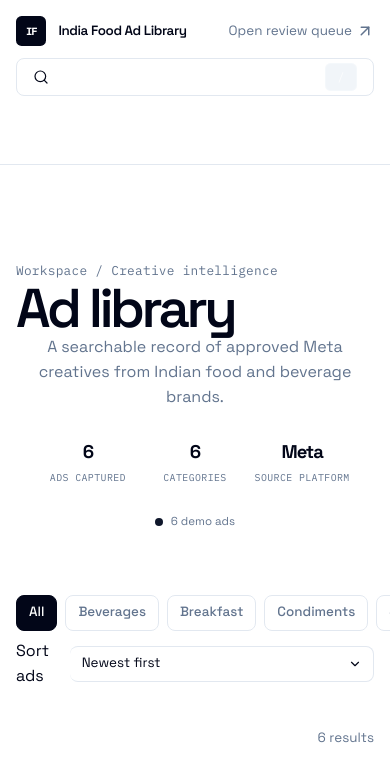
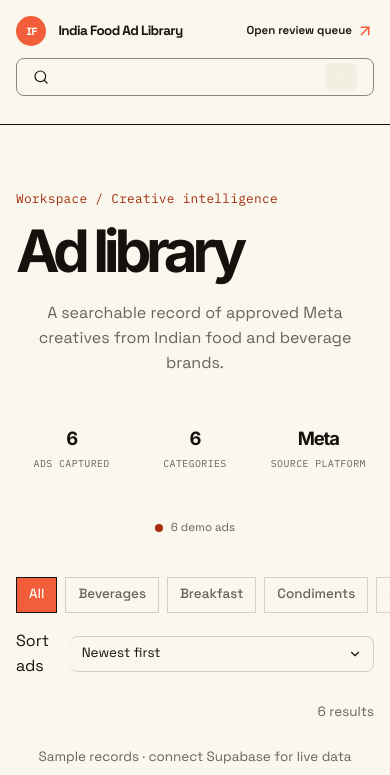
Before and after one commit to akhilkannur/india-food-ad-library, a Next.js app: page / in a window 390 px wide. Shown: the top 775 px of the page. Built offline with nearby package versions, Linux system fonts and the light colour scheme; no server answers.

Commit message:
Refine library UI and hide unavailable creatives

```diff
--- a/src/app/globals.css
+++ b/src/app/globals.css
@@ -944,6 +944,90 @@
   }
 }
 
+/* Hallmark · redesign: curated directory · DNA from 1000.tools
+ * Dense index rhythm, warm paper, black type, one orange-red accent, no card effects.
+ * pre-emit critique: P5 H5 E4 S5 R5 V5 · contrast: pass · mobile: pass
+ */
+body { background: var(--color-paper); }
+
+.gallery-header {
+  min-height: 4rem;
+  grid-template-columns: auto minmax(12rem, 1fr) auto;
+  gap: var(--space-lg);
+  border-block-end: var(--rule-thin) solid var(--color-ink);
+}
+
+.gallery-brand { font-size: var(--text-sm); font-weight: 700; letter-spacing: -0.045em; }
+.gallery-brand__mark { border-radius: 50%; background: var(--color-accent); color: var(--color-accent-ink); }
+.gallery-admin { color: var(--color-ink); font-size: var(--text-xs); font-weight: 600; }
+.gallery-admin svg { color: var(--color-accent); }
+
+.gallery-header .header-search {
+  width: min(100%, 24rem);
+  height: 2.35rem;
+  border: var(--rule-thin) solid var(--color-rule-strong);
+  border-radius: var(--radius-xs);
+  background: var(--color-paper);
+}
+
+.library-hero {
+  grid-template-columns: minmax(0, 1fr) minmax(14rem, 0.42fr);
+  gap: var(--space-2xl);
+  padding-block: clamp(3.5rem, 8vw, 7rem) var(--space-xl);
+}
+
+.library-hero .eyebrow { margin-block-end: var(--space-md); color: var(--color-accent-deep); }
+.library-hero .page-intro__heading {
+  max-width: 12ch;
+  font-size: clamp(3rem, 6vw, 6.4rem);
+  font-weight: 700;
+  line-height: 0.9;
+  letter-spacing: -0.09em;
+}
+.library-hero .page-intro__description { max-width: 34rem; margin-block-start: var(--space-lg); color: var(--color-muted); font-size: var(--text-base); }
+.library-hero__stats { min-width: 0; align-self: end; border-block-start-color: var(--color-ink); }
+.library-hero__stats div { padding-block: var(--space-sm); }
+.library-hero__stats strong { font-size: var(--text-lg); }
+
+.filter-band { margin-block-end: 0; border-block-color: var(--color-ink); background: var(--color-paper); }
+.filter-band__inner { gap: var(--space-md); }
+.filter-label { color: var(--color-ink); }
+.filter-chip { border: 0; border-radius: 0; color: var(--color-muted); }
+.filter-chip[aria-pressed="true"] { background: var(--color-accent); color: var(--color-accent-ink); }
+.sort-select { border-inline-start-color: var(--color-rule-strong); border-radius: 0; }
+
+.workspace-results { padding-block: var(--space-lg) var(--space-sm); }
+.result-line__title { font-size: var(--text-sm); font-weight: 700; text-transform: uppercase; letter-spacing: 0.06em; }
+
+.ad-grid { padding-block-end: var(--space-3xl); }
+.ad-library-grid { gap: var(--space-xl) var(--space-md); }
+.ad-library-grid .gallery-item { border-radius: 0; }
+.ad-library-grid .gallery-item .creative { border-color: var(--color-rule-strong); border-radius: 0; background: var(--color-paper-2); }
+.ad-library-grid .gallery-item__caption { gap: var(--space-2xs); padding-block: var(--space-sm) 0; }
+.ad-library-grid .gallery-item__caption strong { font-size: var(--text-sm); font-weight: 700; }
+.ad-library-grid .gallery-item__caption small { color: var(--color-muted); font-size: .62rem; }
+.ad-library-grid .gallery-item:hover { transform: none; }
+.ad-library-grid .gallery-item:hover .creative,
+.ad-library-grid .gallery-item:focus-visible .creative { border-color: var(--color-accent); box-shadow: none; }
+
+.site-footer.shell { margin-block-start: var(--space-xl); padding-block: var(--space-lg); border-block-start-color: var(--color-ink); }
+
+@media (max-width: 59.999rem) {
+  .library-hero { grid-template-columns: 1fr; gap: var(--space-xl); }
+  .library-hero__stats { width: min(100%, 32rem); }
+}
+
+@media (max-width: 39.999rem) {
+  .gallery-header { grid-template-columns: 1fr auto; padding-block: var(--space-md); }
+  .gallery-header .header-search { grid-column: 1 / -1; grid-row: 2; width: 100%; }
+  .library-hero { padding-block: var(--space-2xl) var(--space-xl); }
+  .library-hero .page-intro__heading { font-size: clamp(3.2rem, 15vw, 5rem); }
+  .filter-band__inner { align-items: stretch; }
+  .filter-scroll { order: 2; }
+  .sort-control { order: 3; }
+  .sort-select { width: 100%; border-block-start: var(--rule-thin) solid var(--color-rule); border-inline-start: 0; }
+}
+
 /* Dub-style workspace pass: a quiet product shell with dense, inspectable content. */
 /* Deployment trigger: 2026-08-24 */
 .gallery-header {
@@ -1369,3 +1453,56 @@
   .ad-card__date { font-size: var(--text-xs); }
   .ad-card__open { display: none; }
 }
+
+/* Hallmark · final directory pass · studied from 1000.tools
+ * Warm paper, dense index rhythm, flat media tiles, restrained interaction.
+ * pre-emit critique: P5 H5 E4 S5 R5 V5 · contrast: pass · mobile: pass
+ */
+body { background: var(--color-paper); }
+.gallery-header { grid-template-columns: auto minmax(12rem, 1fr) auto; border-block-end-color: var(--color-ink); }
+.gallery-brand { font-weight: 700; letter-spacing: -0.045em; }
+.gallery-brand__mark { border-radius: 50%; background: var(--color-accent); color: var(--color-accent-ink); }
+.gallery-admin { color: var(--color-ink); font-size: var(--text-xs); font-weight: 600; }
+.gallery-admin svg { color: var(--color-accent); }
+.gallery-header .header-search { width: min(100%, 24rem); border-color: var(--color-rule-strong); background: var(--color-paper); }
+.library-hero { grid-template-columns: minmax(0, 1fr) minmax(14rem, 0.42fr); gap: var(--space-2xl); padding-block: clamp(3.5rem, 8vw, 7rem) var(--space-xl); }
+.library-hero .eyebrow { margin-block-end: var(--space-md); color: var(--color-accent-deep); }
+.library-hero .page-intro__heading { max-width: 12ch; font-size: clamp(3rem, 6vw, 6.4rem); font-weight: 700; line-height: 0.9; letter-spacing: -0.09em; }
+.library-hero .page-intro__description { max-width: 34rem; margin-block-start: var(--space-lg); font-size: var(--text-base); }
+.library-hero__stats { min-width: 0; align-self: end; border-block-start-color: var(--color-ink); }
+.library-hero__stats div { padding-block: var(--space-sm); }
+.library-hero__stats strong { font-size: var(--text-lg); }
+.filter-band { margin-block-end: 0; border-block-color: var(--color-ink); background: var(--color-paper); }
+.filter-band__inner { gap: var(--space-md); }
+.filter-label { color: var(--color-ink); }
+.filter-chip { border-radius: 0; color: var(--color-muted); }
+.filter-chip[aria-pressed="true"] { background: var(--color-accent); color: var(--color-accent-ink); }
+.sort-select { border-inline-start-color: var(--color-rule-strong); }
+.workspace-results { padding-block: var(--space-lg) var(--space-sm); }
+.result-line__title { font-size: var(--text-sm); font-weight: 700; text-transform: uppercase; letter-spacing: 0.06em; }
+.ad-grid { padding-block-end: var(--space-3xl); }
+.ad-library-grid { gap: var(--space-xl) var(--space-md); }
+.ad-library-grid .gallery-item { border-radius: 0; }
+.ad-library-grid .gallery-item .creative { border-color: var(--color-rule-strong); border-radius: 0; background: var(--color-paper-2); }
+.ad-library-grid .gallery-item__caption { gap: var(--space-2xs); padding-block: var(--space-sm) 0; }
+.ad-library-grid .gallery-item__caption strong { font-size: var(--text-sm); font-weight: 700; }
+.ad-library-grid .gallery-item__caption small { color: var(--color-muted); font-size: .62rem; }
+.ad-library-grid .gallery-item:hover { transform: none; }
+.ad-library-grid .gallery-item:hover .creative, .ad-library-grid .gallery-item:focus-visible .creative { border-color: var(--color-accent); box-shadow: none; }
+.site-footer.shell { margin-block-start: var(--space-xl); padding-block: var(--space-lg); border-block-start-color: var(--color-ink); }
+
+@media (max-width: 59.999rem) {
+  .library-hero { grid-template-columns: 1fr; gap: var(--space-xl); }
+  .library-hero__stats { width: min(100%, 32rem); }
+}
+
+@media (max-width: 39.999rem) {
+  .gallery-header { grid-template-columns: 1fr auto; padding-block: var(--space-md); }
+  .gallery-header .header-search { grid-column: 1 / -1; grid-row: 2; width: 100%; }
+  .library-hero { padding-block: var(--space-2xl) var(--space-xl); }
+  .library-hero .page-intro__heading { font-size: clamp(3.2rem, 15vw, 5rem); }
+  .filter-band__inner { align-items: stretch; }
+  .filter-scroll { order: 2; }
+  .sort-control { order: 3; }
+  .sort-select { width: 100%; border-block-start: var(--rule-thin) solid var(--color-rule); border-inline-start: 0; }
+}
--- a/src/components/ad-detail-dialog.tsx
+++ b/src/components/ad-detail-dialog.tsx
@@ -14,7 +14,7 @@
   }).format(new Date(value));
 }
 
-export function AdDetailDialog({ ad, onClose }: { ad: Ad | null; onClose: () => void }) {
+export function AdDetailDialog({ ad, onClose, onUnavailable }: { ad: Ad | null; onClose: () => void; onUnavailable?: () => void }) {
   const dialogRef = useRef<HTMLDialogElement>(null);
 
   useEffect(() => {
@@ -44,7 +44,7 @@
         </header>
         <div className="ad-dialog__body">
           <div className="ad-dialog__creative">
-            <CreativePreview ad={ad} priority />
+            <CreativePreview ad={ad} priority onUnavailable={onUnavailable} />
           </div>
           <div className="detail-copy">
             <div>
--- a/src/components/library-explorer.tsx
+++ b/src/components/library-explorer.tsx
@@ -15,6 +15,7 @@
   const [category, setCategory] = useState("All");
   const [sortOrder, setSortOrder] = useState<SortOrder>("newest");
   const [selectedAd, setSelectedAd] = useState<Ad | null>(null);
+  const [unavailableIds, setUnavailableIds] = useState<Set<string>>(new Set());
   const categories = useMemo(
     () => ["All", ...Array.from(new Set(ads.map((ad) => ad.category))).sort()],
     [ads],
@@ -23,6 +24,7 @@
   const visibleAds = useMemo(() => {
     const query = search.trim().toLowerCase();
     return ads
+      .filter((ad) => !unavailableIds.has(ad.id))
       .filter((ad) => category === "All" || ad.category === category)
       .filter((ad) => {
         if (!query) return true;
@@ -34,7 +36,16 @@
         const delta = new Date(right.first_seen_at).getTime() - new Date(left.first_seen_at).getTime();
         return sortOrder === "newest" ? delta : -delta;
       });
-  }, [ads, category, search, sortOrder]);
+  }, [ads, category, search, sortOrder, unavailableIds]);
+
+  function hideUnavailable(ad: Ad) {
+    setUnavailableIds((ids) => {
+      const next = new Set(ids);
+      next.add(ad.id);
+      return next;
+    });
+    if (selectedAd?.id === ad.id) setSelectedAd(null);
+  }
 
   useEffect(() => {
     const handleKey = (event: KeyboardEvent) => {
@@ -109,7 +120,7 @@
             <div className="gallery-wall ad-library-grid">
               {visibleAds.map((ad, index) => (
                 <button className="gallery-item" key={ad.id} type="button" onClick={() => setSelectedAd(ad)} aria-label={`View ${ad.brand.name} creative`}>
-                  <CreativePreview ad={ad} compact priority={index < 4} />
+                  <CreativePreview ad={ad} compact priority={index < 4} onUnavailable={() => hideUnavailable(ad)} />
                   <span className="gallery-item__caption">
                     <strong>{ad.brand.name}</strong>
                     <small>{ad.format} · {ad.language}</small>
@@ -129,7 +140,11 @@
         )}
       </main>
       <SiteFooter />
-      <AdDetailDialog ad={selectedAd} onClose={() => setSelectedAd(null)} />
+      <AdDetailDialog
+        ad={selectedAd}
+        onClose={() => setSelectedAd(null)}
+        onUnavailable={() => selectedAd && hideUnavailable(selectedAd)}
+      />
     </>
   );
 }
--- a/tokens.css
+++ b/tokens.css
@@ -1,17 +1,17 @@
 :root {
-  --color-paper: oklch(100% 0 0);
-  --color-paper-2: oklch(96.8% 0.007 247.896);
-  --color-paper-3: oklch(92.9% 0.013 255.508);
-  --color-ink: oklch(12.9% 0.042 264.695);
-  --color-ink-2: oklch(20.8% 0.042 265.755);
-  --color-muted: oklch(55.4% 0.046 257.417);
-  --color-soft: oklch(70.4% 0.04 256.788);
-  --color-rule: oklch(92.9% 0.013 255.508);
-  --color-rule-strong: oklch(70.4% 0.04 256.788);
-  --color-accent: oklch(96.8% 0.007 247.896);
-  --color-accent-deep: oklch(20.8% 0.042 265.755);
-  --color-accent-ink: oklch(98.4% 0.003 247.858);
-  --color-focus: oklch(70.4% 0.04 256.788);
+  --color-paper: oklch(97.5% 0.012 95);
+  --color-paper-2: oklch(94.7% 0.016 95);
+  --color-paper-3: oklch(90.7% 0.02 95);
+  --color-ink: oklch(18% 0.012 65);
+  --color-ink-2: oklch(28% 0.014 65);
+  --color-muted: oklch(50% 0.018 70);
+  --color-soft: oklch(68% 0.018 70);
+  --color-rule: oklch(86% 0.018 85);
+  --color-rule-strong: oklch(62% 0.025 70);
+  --color-accent: oklch(67% 0.19 35);
+  --color-accent-deep: oklch(48% 0.16 35);
+  --color-accent-ink: oklch(98% 0.01 95);
+  --color-focus: oklch(67% 0.19 35);
   --color-success: oklch(48% 0.112 151);
   --color-success-soft: oklch(93% 0.036 148);
   --color-error: oklch(51% 0.17 27);
@@ -32,8 +32,8 @@
   --color-creative-cacao: oklch(39% 0.055 48);
   --color-creative-cacao-ink: oklch(94% 0.025 78);
 
-  --font-display: "Space Grotesk", sans-serif;
-  --font-body: "Space Grotesk", sans-serif;
+  --font-display: "Inter", sans-serif;
+  --font-body: "Inter", sans-serif;
   --font-mono: "IBM Plex Mono", "SFMono-Regular", ui-monospace, monospace;
 
   --space-3xs: 0.125rem;
```
Also changed, not shown: src/components/creative-preview.tsx (+10 -3 lines).
